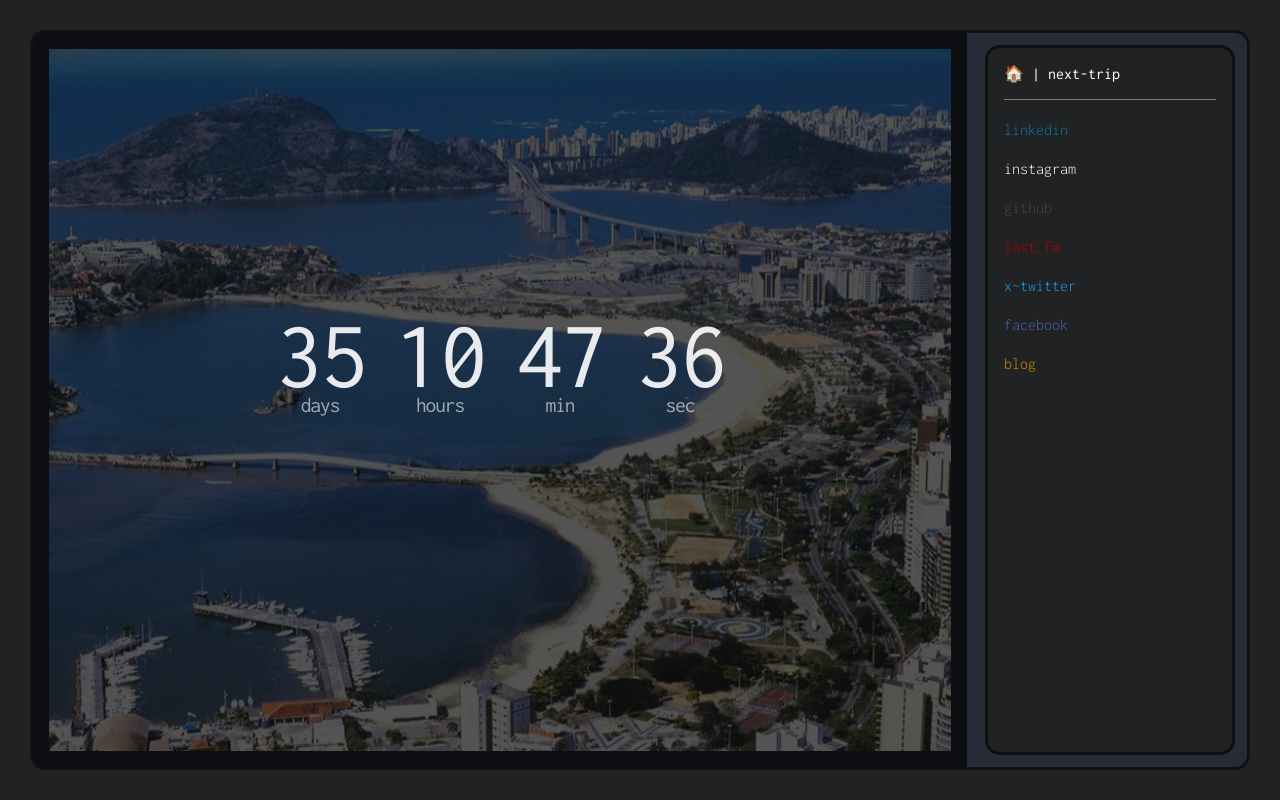
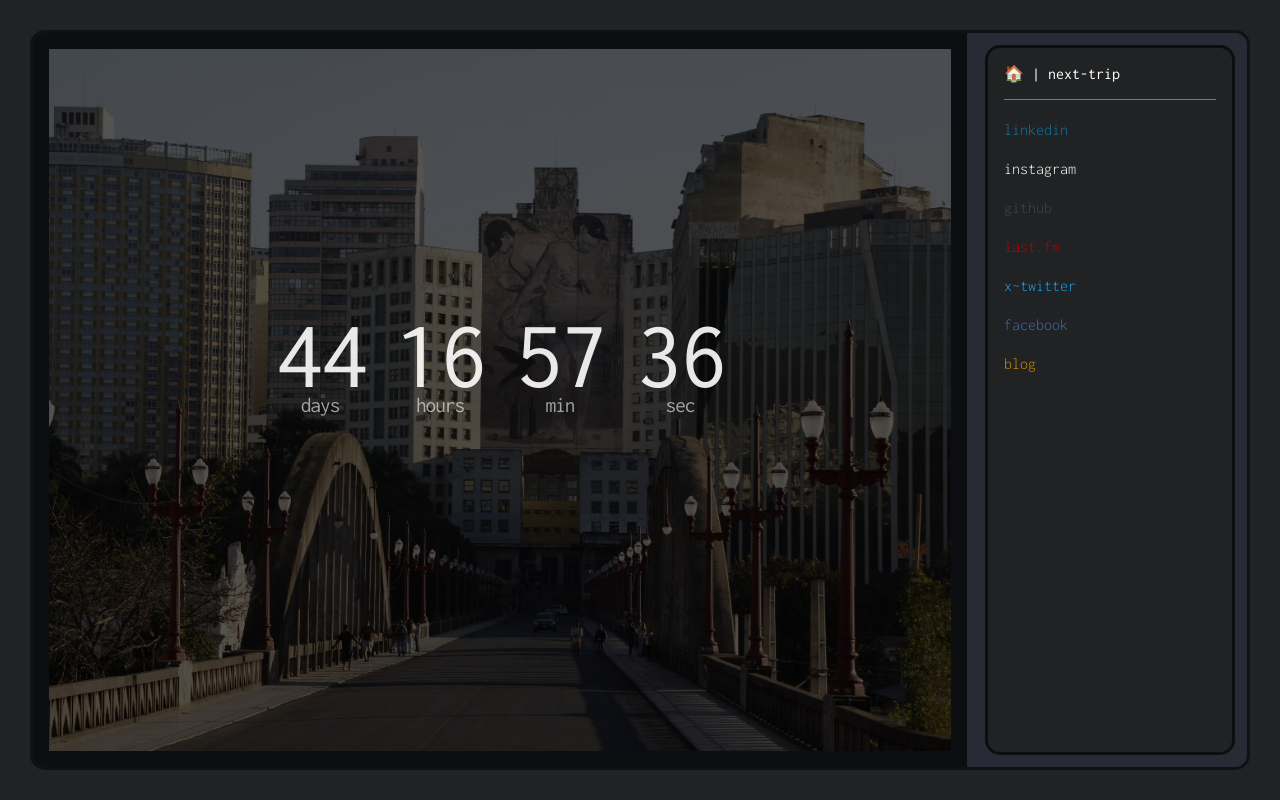
Before and after one commit to grippado/gripp-link-n, a Nuxt app: page /next-trip in a window 1280 px wide. Built offline with nearby package versions, Linux system fonts and the light colour scheme.

Commit message:
chore: change countdown to next trip data

```diff
--- a/components/countdown-clock.vue
+++ b/components/countdown-clock.vue
@@ -59,8 +59,10 @@ onMounted(() => {
   timer = setInterval(showRemaining, 1000)
 
   const backgroundImages: Array<string> = [
-    '/vitoria1.jpeg',
-    '/vv1.jpeg'
+    // '/vitoria1.jpeg',
+    // '/vv1.jpeg',
+    '/morar-em-Belo-Horizonte.jpg',
+    '/belo-horizonte-pampulha.jpg'
   ]
 
   const randomizeBg = () => {
--- a/pages/next-trip.vue
+++ b/pages/next-trip.vue
@@ -2,14 +2,14 @@
 section.ctdn-bg.sec-wh
   countdown-clock(
     :title="'gripp.link | Next Trip Date'"
-    :date="'July 4, 2024 00:50:00'"
+    :date="'July 13, 2024 07:00:00'"
     :wrapperClass="'countdown1'"
   )
 </template>
 
 <style lang="stylus" scoped>
 .ctdn-bg
-  background-image url('/vitoria1.jpeg')
+  background-image url('/bhz-viaduto-santa-teresa.jpeg')
   background-repeat no-repeat
   background-position center center
   background-size cover
```
